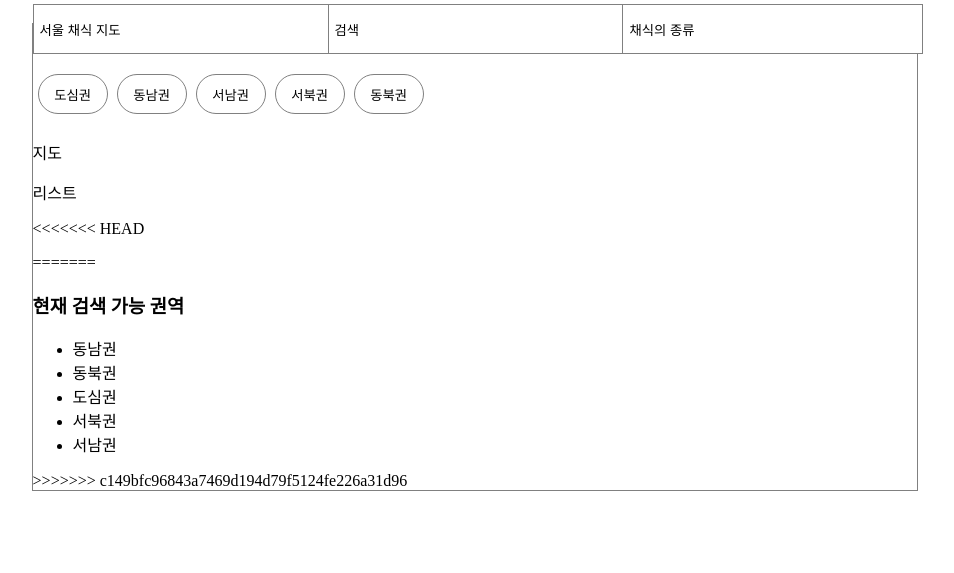
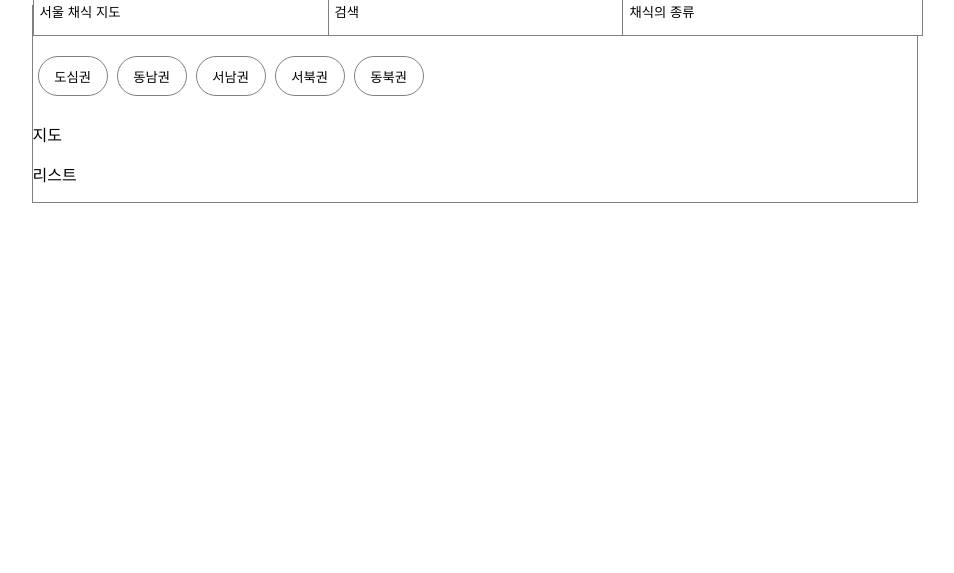
Before and after one commit to sparta-simhwa1/sparta_project, a Flask app: page / in a window 1280 px wide. Shown: the part 227-800 px from the top of the page, without its empty margins (166-1120 px from the left). Run offline with Flask 2, Linux system fonts and the light colour scheme.

Commit message:
[FIX] 주석 추가 및 HTML 정리, 리스트 출력

```diff
--- a/flaskproject/app.py
+++ b/flaskproject/app.py
@@ -1,9 +1,14 @@
 from flask import Flask, render_template, request, jsonify
 from pymongo import MongoClient
 from bson.json_util import dumps
+import json
+from bson import json_util
 
 app = Flask(__name__)
-client = MongoClient('localhost', 27017)
+app.config['JSON_AS_ASCII'] = False
+# jsonify 한글 인코딩 깨짐을 방지 하기위해 기존 ascii 인코딩 방식을 utf-8로 변경하기 위한 설정
+
+client = MongoClient('localhost', 27017)  # db에서 데이터를 받아오기 위해 db 연결
 db = client.vegan
 collection = db['vegan']
 
@@ -13,7 +18,8 @@ def shop_region():
     region = request.form['region']  # 페이지에서 POST 요청한 값을 받아오기 위해 request.form['보내온 데이터 이름'] 추가
     users = collection.find({"자치구": region},
                             {'_id': False, '판매메뉴': False, 'index': False, '경도': False, '위도': False})
-    data = dumps(users, ensure_ascii=False)
+    data = dumps(users, ensure_ascii=False)  # 현재 pymongo 로 불러온 cursor 타입 데이터를 json으로 변환
+    # 한글 인코딩 깨짐을 막기위해 ensure_ascii = False 추가
     return data
 
 
--- a/flaskproject/static/js/script.js
+++ b/flaskproject/static/js/script.js
@@ -11,8 +11,7 @@ const detailseonam = document.querySelector(".c");
 const detailseobook = document.querySelector(".d");
 const detaildongbook = document.querySelector(".e");
 
-//function
-<<<<<<< HEAD
+
 function toggleDosim() {
     detaildosim.style.display = (detaildosim.style.display === "none") ? "block" : "none";
     detaildongnam.style.display = "none";
@@ -53,38 +52,46 @@ function toggleDongbook() {
     detailseobook.style.display = "none";
 }
 
-=======
-function toggleDosim(){
-  detaildosim.style.display = (detaildosim.style.display === "none") ? "block" : "none";
-  detaildongnam.style.display="none";
-  detailseonam.style.display="none";
-  detailseobook.style.display="none";
-  detaildongbook.style.display="none";}
+function toggleDosim() {
+    detaildosim.style.display = (detaildosim.style.display === "none") ? "block" : "none";
+    detaildongnam.style.display = "none";
+    detailseonam.style.display = "none";
+    detailseobook.style.display = "none";
+    detaildongbook.style.display = "none";
+}
+
 function toggleDongnam() {
-  detaildongnam.style.display = (detaildongnam.style.display === 'none') ? "block" : "none";
-  detaildosim.style.display="none";
-  detailseonam.style.display="none";
-  detailseobook.style.display="none";
-  detaildongbook.style.display="none";}
+    detaildongnam.style.display = (detaildongnam.style.display === 'none') ? "block" : "none";
+    detaildosim.style.display = "none";
+    detailseonam.style.display = "none";
+    detailseobook.style.display = "none";
+    detaildongbook.style.display = "none";
+}
+
 function toggleSeonam() {
-  detailseonam.style.display = (detailseonam.style.display === 'none') ? "block" : "none";
-  detaildosim.style.display="none";
-  detaildongnam.style.display="none";
-  detailseobook.style.display="none";
-  detaildongbook.style.display="none";}
+    detailseonam.style.display = (detailseonam.style.display === 'none') ? "block" : "none";
+    detaildosim.style.display = "none";
+    detaildongnam.style.display = "none";
+    detailseobook.style.display = "none";
+    detaildongbook.style.display = "none";
+}
+
 function toggleSeobook() {
-  detailseobook.style.display = (detailseobook.style.display === 'none') ? "block" : "none";
-  detaildosim.style.display="none";
-  detaildongnam.style.display="none";
-  detailseonam.style.display="none";
-  detaildongbook.style.display="none";}
+    detailseobook.style.display = (detailseobook.style.display === 'none') ? "block" : "none";
+    detaildosim.style.display = "none";
+    detaildongnam.style.display = "none";
+    detailseonam.style.display = "none";
+    detaildongbook.style.display = "none";
+}
+
 function toggleDongbook() {
-  detaildongbook.style.display = (detaildongbook.style.display === 'none') ? "block" : "none";
-  detaildosim.style.display="none";
-  detaildongnam.style.display="none";
-  detailseonam.style.display="none";
-  detailseobook.style.display="none";}
->>>>>>> c149bfc96843a7469d194d79f5124fe226a31d96
+    detaildongbook.style.display = (detaildongbook.style.display === 'none') ? "block" : "none";
+    detaildosim.style.display = "none";
+    detaildongnam.style.display = "none";
+    detailseonam.style.display = "none";
+    detailseobook.style.display = "none";
+}
+
 //click event
 
 mapDosim.addEventListener("click", toggleDosim);
@@ -92,21 +99,18 @@ mapDongnam.addEventListener("click", toggleDongnam);
 mapSeonam.addEventListener("click", toggleSeonam);
 mapSeobook.addEventListener("click", toggleSeobook);
 mapDongbook.addEventListener("click", toggleDongbook);
-// $(document).ready(function () {
-//     showList();
-// });
 
 function showShop() {
-    $('#list-box').empty()
+    $('#list-box').empty() // 다른 지역을 누를때마다 기존 리스트 지우기
 
-    let region = event.target.value
+    let region = event.target.value // 현재 이벤트가 발생한 객체의 값을 가져오기
 
     $.ajax({
             type: "POST",
             url: "/data",
             data: {region: region},
             success: function (response) {
-                let test = JSON.parse(response)
+                let test = JSON.parse(response)  // Json 문자열을 객체로 변환
                 for (let i = 0; i < test.length; i++) {
                     let name = test[i]['상호명'];
                     let location = test[i]['도로명주소'];
@@ -121,20 +125,3 @@ function showShop() {
         }
     )
 }
-
-//
-// function showList() {
-//     $.ajax({
-//             type: "GET",
-//             url: "/data",
-//             data: {},
-//             success: function (response) {
-//                 console.log('test')
-//                 console.log(response)
-//             },
-//             error: function () {
-//                 alert('GET 실패')
-//             },
-//         }
-//     )
-// }
--- a/flaskproject/templates/main.html
+++ b/flaskproject/templates/main.html
@@ -6,10 +6,8 @@
     <meta name="viewport" content="width=device-width, initial-scale=1.0">
     <title>채소숲</title>
     <link rel="stylesheet" href="../static/css/style.css">
-<<<<<<< HEAD
     <script src="https://ajax.googleapis.com/ajax/libs/jquery/3.5.1/jquery.min.js"></script>
-=======
->>>>>>> c149bfc96843a7469d194d79f5124fe226a31d96
+
 </head>
 <body>
 <div class="logo">  <!--로고사진 수정필요-->
@@ -33,105 +31,127 @@
             <button type=submit value='종로구' name=region class="detailgu" id="jongno-gu" onclick="showShop(this)">종로구
             </button>
             <!--각각 버튼 클릭시 위치표시될 수 있게-->
-            <button type=submit value='중구' name=region class="detailgu" id="jung-gu" onclick="showShop(this)">중구</button>
-            <button type=submit value='용산구' name=region class="detailgu" id="yongsan-gu" onclick="showShop(this)">용산구</button>
+            <button type=submit value='중구' name=region class="detailgu" id="jung-gu" onclick="showShop(this)">중구
+            </button>
+            <button type=submit value='용산구' name=region class="detailgu" id="yongsan-gu" onclick="showShop(this)">용산구
+            </button>
         </div>
         <div class="b" style="display: none;">
-<<<<<<< HEAD
-            <button type=submit value='서초구' name=region class="detailgu" id="seocho-gu" onclick="showShop(this)">서초구</button>
-            <button type=submit value='강남구' name=region class="detailgu" id="gangnam-gu" onclick="showShop(this)">강남구</button>
-            <button type=submit value='송파구' name=region class="detailgu" id="songpa-gu" onclick="showShop(this)">송파구</button>
-            <button type=submit value='강동구' name=region class="detailgu" id="gangdong-gu" onclick="showShop(this)">강동구</button>
+            <button type=submit value='서초구' name=region class="detailgu" id="seocho-gu" onclick="showShop(this)">서초구
+            </button>
+            <button type=submit value='강남구' name=region class="detailgu" id="gangnam-gu" onclick="showShop(this)">강남구
+            </button>
+            <button type=submit value='송파구' name=region class="detailgu" id="songpa-gu" onclick="showShop(this)">송파구
+            </button>
+            <button type=submit value='강동구' name=region class="detailgu" id="gangdong-gu" onclick="showShop(this)">강동구
+            </button>
         </div>
         <div class="c" style="display: none;">
-            <button type=submit value='양천구' name=region class="detailgu" id="yangcheon-gu" onclick="showShop(this)">양천구</button>
-            <button type=submit value='강서구' name=region class="detailgu" id="gangseo-gu" onclick="showShop(this)">강서구</button>
-            <button type=submit value='구로구' name=region class="detailgu" id="guro-gu" onclick="showShop(this)">구로구</button>
-            <button type=submit value='금천구' name=region class="detailgu" id="geumcheon-gu" onclick="showShop(this)">금천구</button>
-            <button type=submit value='영등포구' name=region class="detailgu" id="yeongdeungpo-gu" onclick="showShop(this)">영등포구</button>
-            <button type=submit value='동작구' name=region class="detailgu" id="dongjak" onclick="showShop(this)">동작구</button>
-            <button type=submit value='관악구' name=region class="detailgu" id="gwanak-gu" onclick="showShop(this)">관악구</button>
+            <button type=submit value='양천구' name=region class="detailgu" id="yangcheon-gu" onclick="showShop(this)">
+                양천구
+            </button>
+            <button type=submit value='강서구' name=region class="detailgu" id="gangseo-gu" onclick="showShop(this)">강서구
+            </button>
+            <button type=submit value='구로구' name=region class="detailgu" id="guro-gu" onclick="showShop(this)">구로구
+            </button>
+            <button type=submit value='금천구' name=region class="detailgu" id="geumcheon-gu" onclick="showShop(this)">
+                금천구
+            </button>
+            <button type=submit value='영등포구' name=region class="detailgu" id="yeongdeungpo-gu" onclick="showShop(this)">
+                영등포구
+            </button>
+            <button type=submit value='동작구' name=region class="detailgu" id="dongjak" onclick="showShop(this)">동작구
+            </button>
+            <button type=submit value='관악구' name=region class="detailgu" id="gwanak-gu" onclick="showShop(this)">관악구
+            </button>
         </div>
         <div class="d" style="display: none;">
-            <button type=submit value='은평구' name=region class="detailgu" id="eunpyeong-gu" onclick="showShop(this)">은평구</button>
-            <button type=submit value='서대문구' name=region class="detailgu" id="seodaemun-gu" onclick="showShop(this)">서대문구</button>
-            <button type=submit value='마포구' name=region class="detailgu" id="mapo-gu" onclick="showShop(this)">마포구</button>
+            <button type=submit value='은평구' name=region class="detailgu" id="eunpyeong-gu" onclick="showShop(this)">
+                은평구
+            </button>
+            <button type=submit value='서대문구' name=region class="detailgu" id="seodaemun-gu" onclick="showShop(this)">
+                서대문구
+            </button>
+            <button type=submit value='마포구' name=region class="detailgu" id="mapo-gu" onclick="showShop(this)">마포구
+            </button>
         </div>
         <div class="e" style="display: none;">
-            <button type=submit value='성동구' name=region class="detailgu" id="seongdong-gu" onclick="showShop(this)">성동구</button>
-            <button type=submit value='광진구' name=region class="detailgu" id="gwangjin-gu" onclick="showShop(this)">광진구</button>
-            <button type=submit value='동대문구' name=region class="detailgu" id="dongdaemun-gu" onclick="showShop(this)">동대문구</button>
-            <button type=submit value='중랑구' name=region class="detailgu" id="jungnang-gu" onclick="showShop(this)">중랑구</button>
-            <button type=submit value='성북구' name=region class="detailgu" id="seongbuk-gu" onclick="showShop(this)">성북구</button>
-            <button type=submit value='강북구' name=region class="detailgu" id="gangbuk-gu" onclick="showShop(this)">강북구</button>
-            <button type=submit value='도봉구' name=region class="detailgu" id="dobong-gu" onclick="showShop(this)">도봉구</button>
-            <button type=submit value='노원구' name=region class="detailgu" id="nowon-gu" onclick="showShop(this)">노원구</button>
-=======
-            <form action="{{ url_for('shop_region') }}" method="post">
-                <button type=submit value='서초구' name=region class="detailgu" id="seocho-gu">서초구</button>
-                <button type=submit value='강남구' name=region class="detailgu" id="gangnam-gu">강남구</button>
-                <button type=submit value='송파구' name=region class="detailgu" id="songpa-gu">송파구</button>
-                <button type=submit value='강동구' name=region class="detailgu" id="gangdong-gu">강동구</button>
-            </form>
+            <button type=submit value='성동구' name=region class="detailgu" id="seongdong-gu" onclick="showShop(this)">
+                성동구
+            </button>
+            <button type=submit value='광진구' name=region class="detailgu" id="gwangjin-gu" onclick="showShop(this)">광진구
+            </button>
+            <button type=submit value='동대문구' name=region class="detailgu" id="dongdaemun-gu" onclick="showShop(this)">
+                동대문구
+            </button>
+            <button type=submit value='중랑구' name=region class="detailgu" id="jungnang-gu" onclick="showShop(this)">중랑구
+            </button>
+            <button type=submit value='성북구' name=region class="detailgu" id="seongbuk-gu" onclick="showShop(this)">성북구
+            </button>
+            <button type=submit value='강북구' name=region class="detailgu" id="gangbuk-gu" onclick="showShop(this)">강북구
+            </button>
+            <button type=submit value='도봉구' name=region class="detailgu" id="dobong-gu" onclick="showShop(this)">도봉구
+            </button>
+            <button type=submit value='노원구' name=region class="detailgu" id="nowon-gu" onclick="showShop(this)">노원구
+            </button>
+
         </div>
         <div class="c" style="display: none;">
-            <form action="{{ url_for('shop_region') }}" method="post">
-                <button type=submit value='양천구' name=region class="detailgu" id="yangcheon-gu">양천구</button>
-                <button type=submit value='강서구' name=region class="detailgu" id="gangseo-gu">강서구</button>
-                <button type=submit value='구로구' name=region class="detailgu" id="guro-gu">구로구</button>
-                <button type=submit value='금천구' name=region class="detailgu" id="geumcheon-gu">금천구</button>
-                <button type=submit value='영등포구' name=region class="detailgu" id="yeongdeungpo-gu">영등포구</button>
-                <button type=submit value='동작구' name=region class="detailgu" id="dongjak">동작구</button>
-                <button type=submit value='관악구' name=region class="detailgu" id="gwanak-gu">관악구</button>
-            </form>
+            <button type=submit value='양천구' name=region class="detailgu" id="yangcheon-gu" onclick="showShop(this)">
+                양천구
+            </button>
+            <button type=submit value='강서구' name=region class="detailgu" id="gangseo-gu" onclick="showShop(this)">강서구
+            </button>
+            <button type=submit value='구로구' name=region class="detailgu" id="guro-gu" onclick="showShop(this)">구로구
+            </button>
+            <button type=submit value='금천구' name=region class="detailgu" id="geumcheon-gu" onclick="showShop(this)">
+                금천구
+            </button>
+            <button type=submit value='영등포구' name=region class="detailgu" id="yeongdeungpo-gu" onclick="showShop(this)">
+                영등포구
+            </button>
+            <button type=submit value='동작구' name=region class="detailgu" id="dongjak" onclick="showShop(this)">동작구
+            </button>
+            <button type=submit value='관악구' name=region class="detailgu" id="gwanak-gu" onclick="showShop(this)">관악구
+            </button>
         </div>
         <div class="d" style="display: none;">
-            <form action="{{ url_for('shop_region') }}" method="post">
-                <button type=submit value='은평구' name=region class="detailgu" id="eunpyeong-gu">은평구</button>
-                <button type=submit value='서대문구' name=region class="detailgu" id="seodaemun-gu">서대문구</button>
-                <button type=submit value='마포구' name=region class="detailgu" id="mapo-gu">마포구</button>
-            </form>
+            <button type=submit value='은평구' name=region class="detailgu" id="eunpyeong-gu" onclick="showShop(this)">
+                은평구
+            </button>
+            <button type=submit value='서대문구' name=region class="detailgu" id="seodaemun-gu" onclick="showShop(this)">
+                서대문구
+            </button>
+            <button type=submit value='마포구' name=region class="detailgu" id="mapo-gu" onclick="showShop(this)">마포구
+            </button>
         </div>
         <div class="e" style="display: none;">
-            <form action="{{ url_for('shop_region') }}" method="post">
-                <button type=submit value='성동구' name=region class="detailgu" id="seongdong-gu">성동구</button>
-                <button type=submit value='광진구' name=region class="detailgu" id="gwangjin-gu">광진구</button>
-                <button type=submit value='동대문구' name=region class="detailgu" id="dongdaemun-gu">동대문구</button>
-                <button type=submit value='중랑구' name=region class="detailgu" id="jungnang-gu">중랑구</button>
-                <button type=submit value='성북구' name=region class="detailgu" id="seongbuk-gu">성북구</button>
-                <button type=submit value='강북구' name=region class="detailgu" id="gangbuk-gu">강북구</button>
-                <button type=submit value='도봉구' name=region class="detailgu" id="dobong-gu">도봉구</button>
-                <button type=submit value='노원구' name=region class="detailgu" id="nowon-gu">노원구</button>
-            </form>
->>>>>>> c149bfc96843a7469d194d79f5124fe226a31d96
+            <button type=submit value='성동구' name=region class="detailgu" id="seongdong-gu" onclick="showShop(this)">
+                성동구
+            </button>
+            <button type=submit value='광진구' name=region class="detailgu" id="gwangjin-gu" onclick="showShop(this)">광진구
+            </button>
+            <button type=submit value='동대문구' name=region class="detailgu" id="dongdaemun-gu" onclick="showShop(this)">
+                동대문구
+            </button>
+            <button type=submit value='중랑구' name=region class="detailgu" id="jungnang-gu" onclick="showShop(this)">중랑구
+            </button>
+            <button type=submit value='성북구' name=region class="detailgu" id="seongbuk-gu" onclick="showShop(this)">성북구
+            </button>
+            <button type=submit value='강북구' name=region class="detailgu" id="gangbuk-gu" onclick="showShop(this)">강북구
+            </button>
+            <button type=submit value='도봉구' name=region class="detailgu" id="dobong-gu" onclick="showShop(this)">도봉구
+            </button>
+            <button type=submit value='노원구' name=region class="detailgu" id="nowon-gu" onclick="showShop(this)">노원구
+            </button>
         </div>
     </div>
     <p>지도</p>
     <p>리스트</p>
-<<<<<<< HEAD
     <ul id="list-box">
+
     </ul>
-=======
-    {% if datas %}
-        <h3>{{ region }}가게 리스트</h3>
-        <ul>
-            {% for data in datas %}
-                <li><h4>상호명:{{ data['상호명'] }}</h4></li>
-                <li><p>업종:{{ data['업종'] }}</p></li>
-                <li><p>자치구:{{ data['자치구'] }}</p></li>
-                <li><p>도로명주소:{{ data['도로명주소'] }}</p></li>
-                <hr>
-            {% endfor %}
-        </ul>
-    {% else %}
-        <h3> 현재 검색 가능 권역</h3>
-        <ul>
-            {% for reg in ['동남권','동북권','도심권','서북권','서남권'] %}
-                <li>{{ reg }}</li>
-            {% endfor %}
-        </ul>
-    {% endif %}
->>>>>>> c149bfc96843a7469d194d79f5124fe226a31d96
+
 
 </div>
 <!--버튼사이즈-->
```
